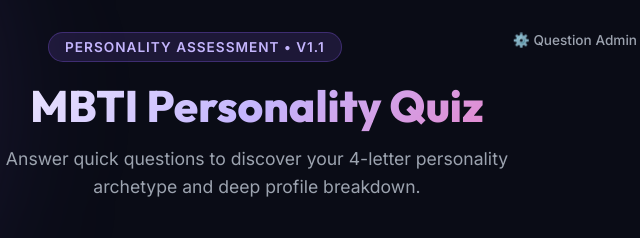
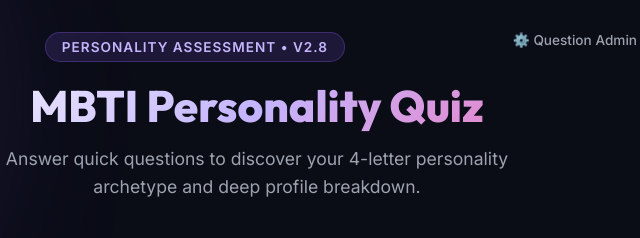
Before and after one commit to kesuitest/mbti-quiz, a website: page public/index.html in a window 1280 px wide. Shown: the top 238 px of the page, 383-1023 px from the left. Drawn offline with Linux system fonts and the light colour scheme; no server answers.

Commit message:
Update index.html

```diff
--- a/public/index.html
+++ b/public/index.html
@@ -280,7 +280,7 @@
 
   <div class="container">
     <header>
-      <span class="badge">Personality Assessment • v1.1</span>
+      <span class="badge">Personality Assessment • v2.8</span>
       <a href="/admin.html" style="float: right; color: var(--text-muted); text-decoration: none; font-size: 0.85rem; font-weight: 500;">⚙️ Question Admin</a>
       <h1>MBTI Personality Quiz</h1>
       <p class="subtitle">Answer quick questions to discover your 4-letter personality archetype and deep profile breakdown.</p>
```
